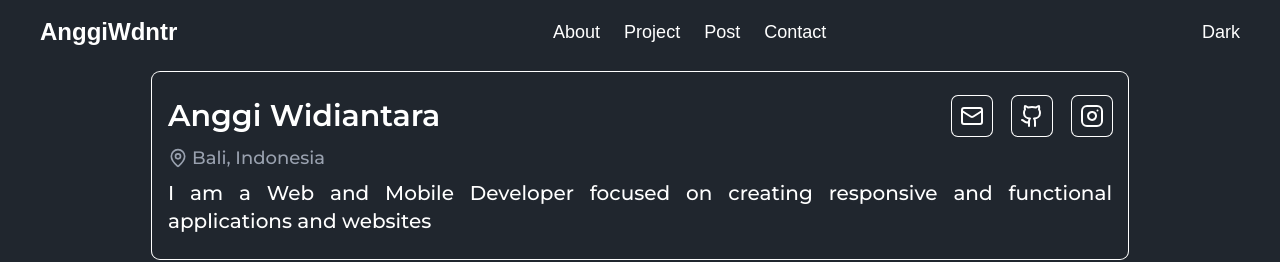
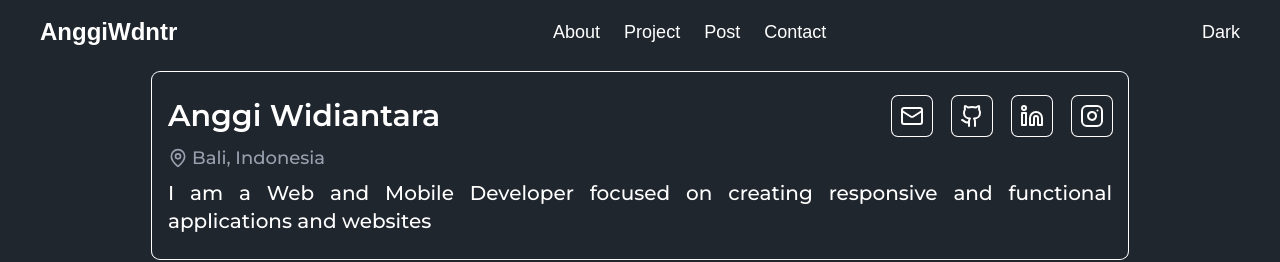
Before and after one commit to anggiwdntr29/anggiwdntr29.github.io, a React (Vite) app: page / in a window 1280 px wide. Shown: the top 262 px of the page. Built offline with nearby package versions, Linux system fonts and the light colour scheme; a web font is replaced by a local one.

Commit message:
add linkedin icon

```diff
--- a/src/pages/Home.jsx
+++ b/src/pages/Home.jsx
@@ -1,4 +1,4 @@
-import { Github, Instagram, Mail, MapPin } from "lucide-react";
+import { Github, Instagram, Linkedin, Mail, MapPin } from "lucide-react";
 import React from "react";
 import { NavLink } from "react-router";
 import { BoxExp, BoxPost, BoxProject, Carousel, Social } from "../components";
@@ -38,6 +38,10 @@ const Home = () => {
             <Social
               icon={<Github />}
               link={"https://github.com/anggiwdntr29"}
+            />
+            <Social
+              icon={<Linkedin />}
+              link={"www.linkedin.com/in/anggiwidiantara"}
             />
             <Social
               icon={<Instagram />}
```
